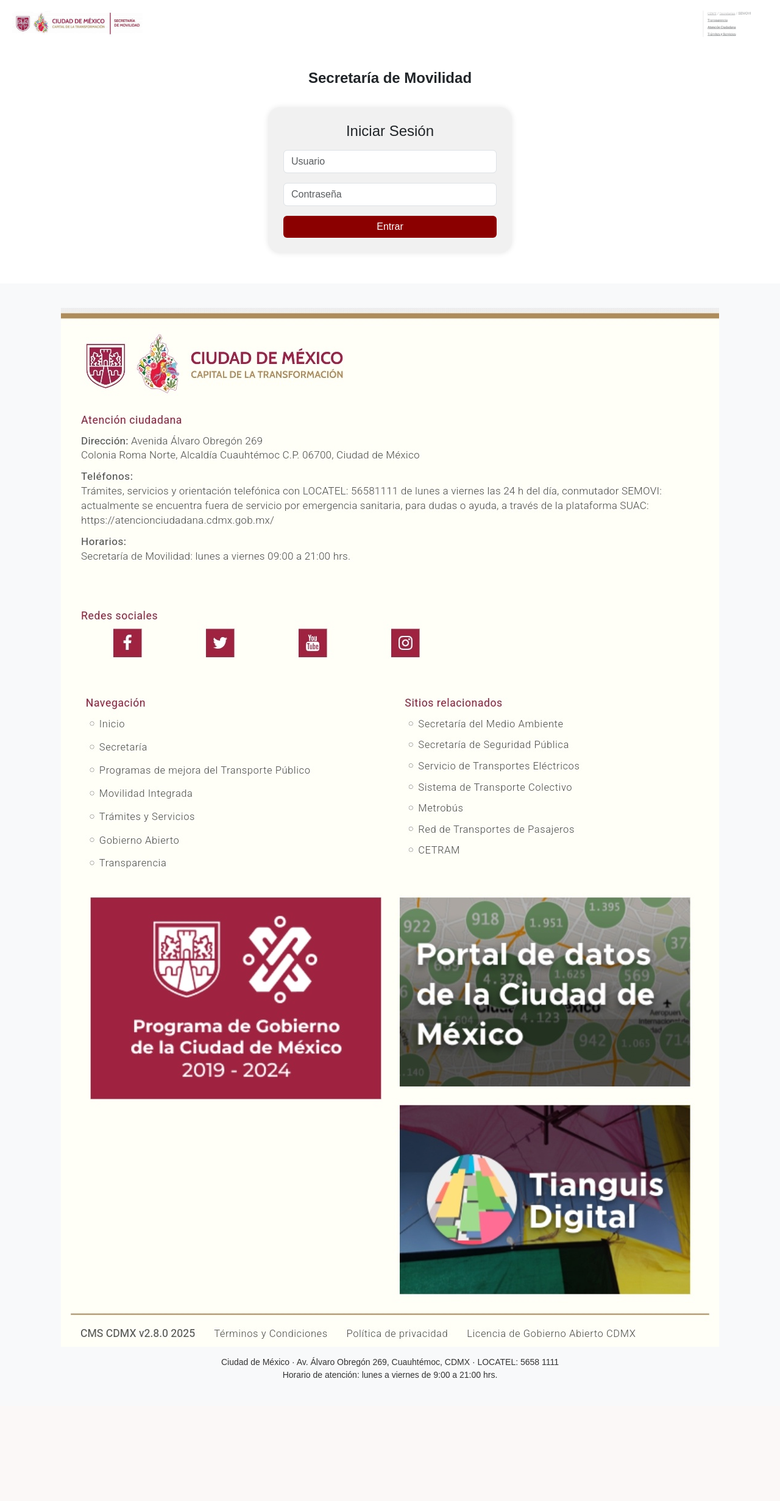
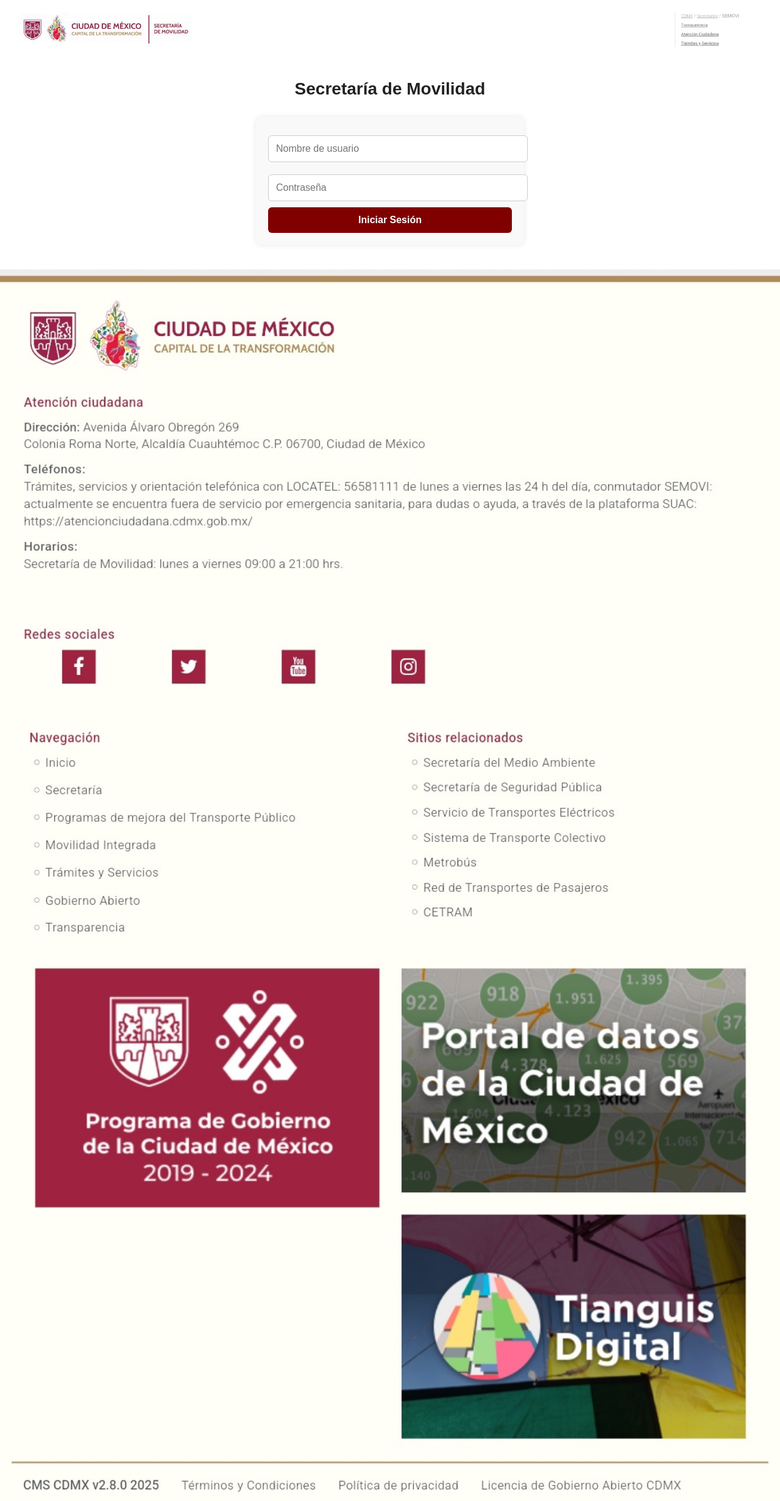
Before and after one commit to Gsr1989/registro-vehiculos, a Python web app: template templates/login.html in a window 1280 px wide. Shown: the whole page at 61% size. Before the commit the page ends 2260 px from the top, so only its background shows below. Run offline with Jinja, Linux system fonts and the light colour scheme; the template is opened without the code that fills it, so the values that code supplies are empty.

Commit message:
Update login.html

```diff
--- a/templates/login.html
+++ b/templates/login.html
@@ -2,95 +2,110 @@
 <html lang="es">
 <head>
     <meta charset="UTF-8">
-    <title>Iniciar Sesión</title>
+    <title>Iniciar Sesión - Validación Vehicular MX</title>
     <meta name="viewport" content="width=device-width, initial-scale=1.0">
-    <link href="https://cdn.jsdelivr.net/npm/bootstrap@5.3.0/dist/css/bootstrap.min.css" rel="stylesheet">
     <style>
         body {
-            background-color: white;
+            background-color: #ffffff;
             font-family: Arial, sans-serif;
+            margin: 0;
+            padding: 0;
         }
-        .header {
+        header {
             display: flex;
             justify-content: space-between;
             align-items: center;
-            padding: 10px 20px;
+            padding: 10px 30px;
         }
-        .header img {
-            height: 60px;
+        header img {
+            height: 80px;
         }
-        .main-title {
+        .titulo {
             text-align: center;
-            font-size: 24px;
+            font-size: 28px;
             margin-top: 30px;
             font-weight: bold;
+            color: #222;
         }
-        .login-box {
+        .form-container {
             max-width: 400px;
             margin: 30px auto;
-            padding: 25px;
-            background-color: #f1f1f1;
-            border-radius: 20px;
+            padding: 20px;
+            background-color: #f9f9f9;
+            border-radius: 10px;
             box-shadow: 0 0 10px rgba(0,0,0,0.1);
         }
-        .btn-primary {
-            background-color: #8B0000;
+        input {
+            width: 100%;
+            padding: 12px;
+            margin: 10px 0;
+            border: 1px solid #ccc;
+            border-radius: 6px;
+            font-size: 16px;
+        }
+        button {
+            background-color: #800000;
+            color: white;
+            font-size: 16px;
+            padding: 12px;
             border: none;
+            border-radius: 6px;
+            cursor: pointer;
+            width: 100%;
+            font-weight: bold;
+        }
+        button:hover {
+            background-color: #a00000;
+        }
+        .error {
+            color: red;
+            font-weight: bold;
+            margin-top: 10px;
+        }
+        footer {
+            margin-top: 40px;
             width: 100%;
         }
-        .btn-primary:hover {
-            background-color: #a10000;
+        footer img {
+            width: 100%;
+            display: block;
         }
-        footer {
-            background-color: #f8f9fa;
-            padding: 40px 20px;
-            margin-top: 50px;
-            font-size: 14px;
-            color: #333;
-            width: 100%;
-        }
-        .footer-logo {
-            display: flex;
-            justify-content: center;
-            margin-bottom: 15px;
-        }
-        .footer-logo img {
-            max-width: 100%;
-            height: auto;
-        }
-        .footer-text {
-            text-align: center;
-            max-width: 1000px;
-            margin: 0 auto;
+        @media (max-width: 600px) {
+            header img {
+                height: 60px;
+            }
+            .titulo {
+                font-size: 24px;
+            }
         }
     </style>
 </head>
 <body>
 
-    <div class="header">
+    <header>
         <img src="{{ url_for('static', filename='logo.png') }}" alt="Logo">
-        <img src="{{ url_for('static', filename='sub_logo.png') }}" alt="Sublogo">
-    </div>
+        <img src="{{ url_for('static', filename='sub_logo.png') }}" alt="Sub Logo">
+    </header>
 
-    <div class="main-title">Secretaría de Movilidad</div>
+    <div class="titulo">Secretaría de Movilidad</div>
 
-    <div class="login-box">
-        <h4 class="text-center mb-3">Iniciar Sesión</h4>
-        <form method="POST" action="{{ url_for('login') }}">
-            <input type="text" name="username" class="form-control mb-3" placeholder="Usuario" required>
-            <input type="password" name="password" class="form-control mb-3" placeholder="Contraseña" required>
-            <button type="submit" class="btn btn-primary">Entrar</button>
+    <div class="form-container">
+        <form method="POST">
+            <input type="text" name="username" placeholder="Nombre de usuario" required>
+            <input type="password" name="password" placeholder="Contraseña" required>
+            <button type="submit">Iniciar Sesión</button>
         </form>
+        {% with messages = get_flashed_messages(with_categories=true) %}
+          {% if messages %}
+            {% for category, message in messages %}
+              <div class="error">{{ message }}</div>
+            {% endfor %}
+          {% endif %}
+        {% endwith %}
     </div>
 
     <footer>
-        <div class="footer-logo">
-            <img src="{{ url_for('static', filename='footer.png') }}" alt="Footer Logo">
-        </div>
-        <div class="footer-text">
-            Ciudad de México · Av. Álvaro Obregón 269, Cuauhtémoc, CDMX · LOCATEL: 5658 1111<br>
-            Horario de atención: lunes a viernes de 9:00 a 21:00 hrs.
-        </div>
+        <img src="{{ url_for('static', filename='footer.png') }}" alt="Footer">
     </footer>
 
 </body>
```
